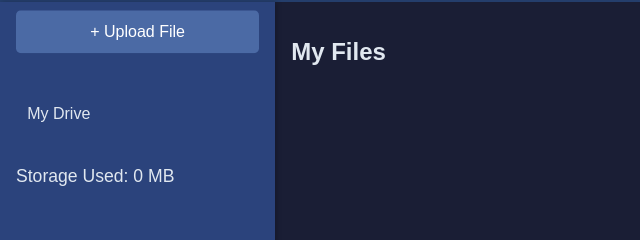
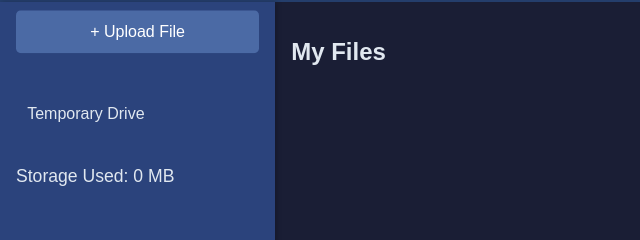
Before and after one commit to CodeKnight7/ARC-FILEMANAGER, a plain HTML site: page index.html in a window 1280 px wide. Shown: the part 139-379 px from the top of the page, 0-640 px from the left. Drawn offline with Linux system fonts and the light colour scheme; a web font is replaced by a local one.

Commit message:
Update index.html

```diff
--- a/index.html
+++ b/index.html
@@ -23,7 +23,7 @@
             <button class="new-button" onclick="triggerFileUpload()">+ Upload File</button>
             <input type="file" id="file-upload" hidden>
             <ul>
-                <li>My Drive</li>
+                <li>Temporary Drive</li>
 
             </ul>
             <div class="storage-usage">
```
